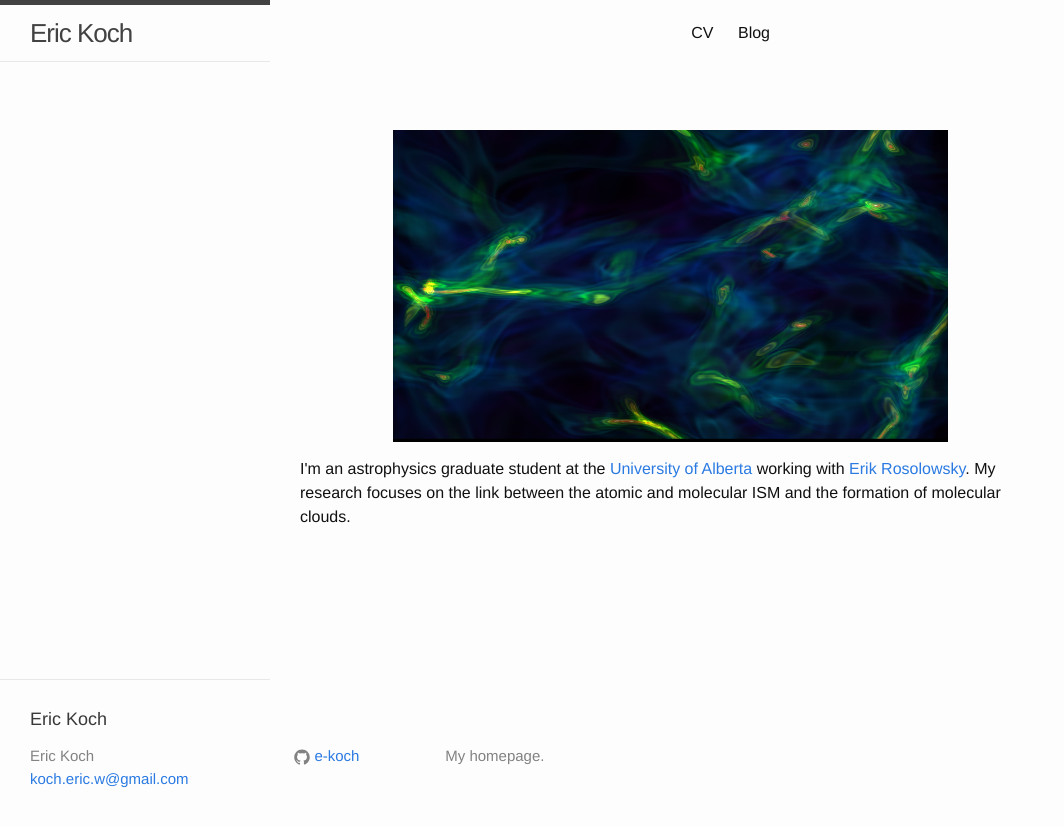
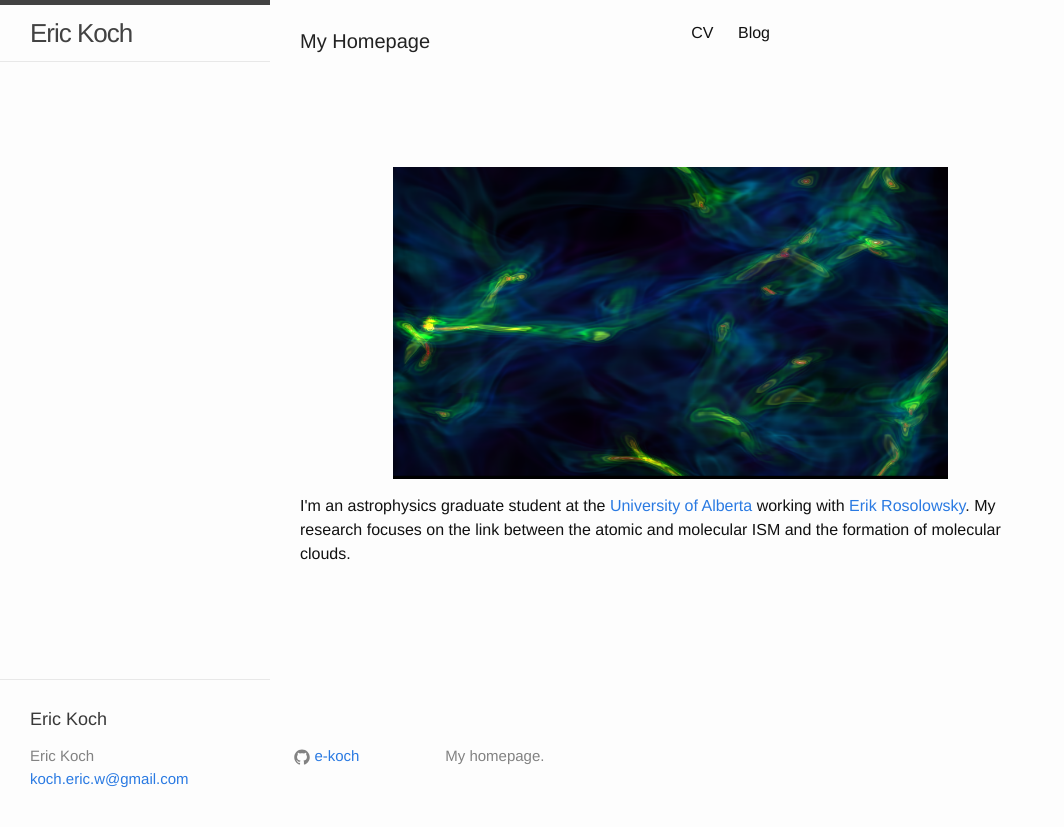
Before and after one commit to e-koch/e-koch.github.io, a Jekyll site: the page built from index.html, in a window 1280 px wide. Shown: the top 827 px of the page, without its empty margins (0-1064 px from the left). Built offline with Jekyll 4.4.1, drawn with Linux system fonts in a browser that asks for light colours.

Commit message:
Add heading

```diff
--- a/index.html
+++ b/index.html
@@ -4,10 +4,10 @@ layout: default
 
 <div class="wrapper">
 
-<center><p><img src="{{ site.baseurl }}images/hd22_013.png" width="75%" style="PADDING-TOP: 100px"></p></center>
+  <h1 class="page-heading">My Homepage</h1>
 
-<p>I'm an astrophysics graduate student at the <a href="https://uofa.ualberta.ca/physics">University of Alberta</a> working with <a href="http://www.ualberta.ca/~erosolow/UAlberta/Home.html">Erik Rosolowsky</a>. My research focuses on the link between the atomic and molecular ISM and the formation of molecular clouds.</p>
+  <center><p><img src="{{ site.baseurl }}images/hd22_013.png" width="75%" style="PADDING-TOP: 100px"></p></center>
 
-
+  <p>I'm an astrophysics graduate student at the <a href="https://uofa.ualberta.ca/physics">University of Alberta</a> working with <a href="http://www.ualberta.ca/~erosolow/UAlberta/Home.html">Erik Rosolowsky</a>. My research focuses on the link between the atomic and molecular ISM and the formation of molecular clouds.</p>
 
 </div>
```
